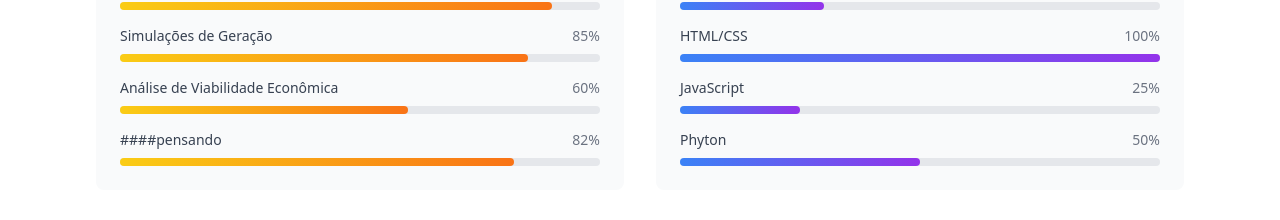
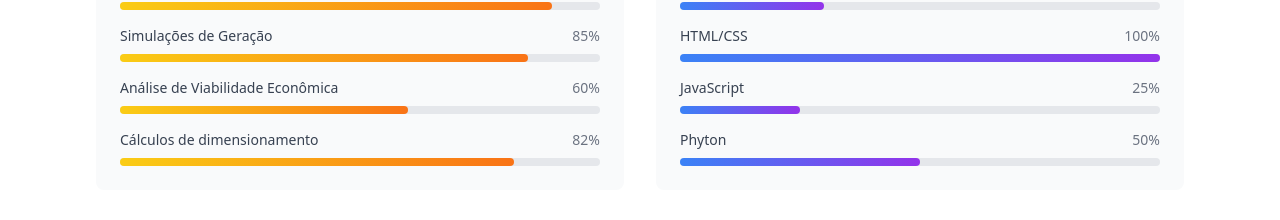
Before and after one commit to s7efani-freire/anderson-csto, a React (Vite) app: page / in a window 1280 px wide. Shown: the part 3420-3640 px from the top of the page. Built offline with nearby package versions, Linux system fonts and the light colour scheme.

Commit message:
fix: skill

```diff
--- a/src/components/Skills.tsx
+++ b/src/components/Skills.tsx
@@ -11,7 +11,7 @@ const Skills: React.FC = () => {
         { name: 'Dimensionamento de Sistemas Fotovoltaicos', level: 90 },
         { name: 'Simulações de Geração', level: 85 },
         { name: 'Análise de Viabilidade Econômica', level: 60 },
-        { name: '####pensando', level: 82 }
+        { name: 'Cálculos de dimensionamento', level: 82 }
       ]
     },
     {
```
